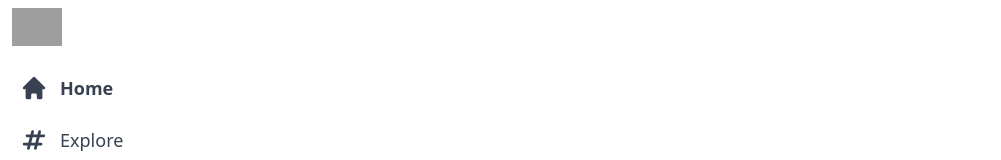
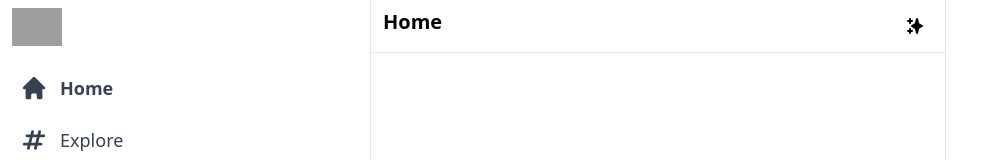
Before and after one commit to aronyaina/twitter_clone, a Next.js app: page / in a window 1280 px wide. Shown: the top 160 px of the page, without its empty margins (0-1001 px from the left). Built offline with nearby package versions, Linux system fonts and the light colour scheme; grey boxes are pictures that could not be loaded.

Commit message:
Header and Feed

```diff
--- /dev/null
+++ b/components/Feed.js
@@ -0,0 +1,14 @@
+import { SparklesIcon } from "@heroicons/react/solid";
+
+export default function Feed() {
+  return (
+    <div className="xl:ml-[370px] border-l border-r border-gray-200 xl:min-w-[576px] sm:ml-[73px] flex-grow max-w-xl">
+      <div className="flex py-2 px-3 sticky top-0 z-50 bg-white border-b border-gray-200">
+        <h2 className="text-lg sm:text-xl font-bold cursor-pointer">Home</h2>
+        <div className="hoverEffect flex items-center justify-center px-0 ml-auto w-9 h-9  ">
+          <SparklesIcon className="h-5" />
+        </div>
+      </div>
+    </div>
+  );
+}
--- a/pages/index.js
+++ b/pages/index.js
@@ -1,23 +1,24 @@
 import Head from "next/head";
 import { Inter } from "next/font/google";
 import Sidebar from "@/components/Sidebar";
-
+import Feed from "@/components/Feed";
 export default function Home() {
   return (
     <>
       <Head>
-        <title>Twitter clone</title>
+        <title> Twitter clone </title>{" "}
         <meta name="description" content="Generated by create next app" />
         <meta name="viewport" content="width=device-width, initial-scale=1" />
         <link rel="icon" href="/favicon.ico" />
-      </Head>
+      </Head>{" "}
       <main className="flex min-h-screen max-w-7xl mx-auto ">
+        {" "}
         {/* Side bar */}
         <Sidebar />
         {/* Feedback */}
-
-        {/* Widget */}
-      </main>
+        <Feed />
+        {/* Widgets */}{" "}
+      </main>{" "}
     </>
   );
 }
```
